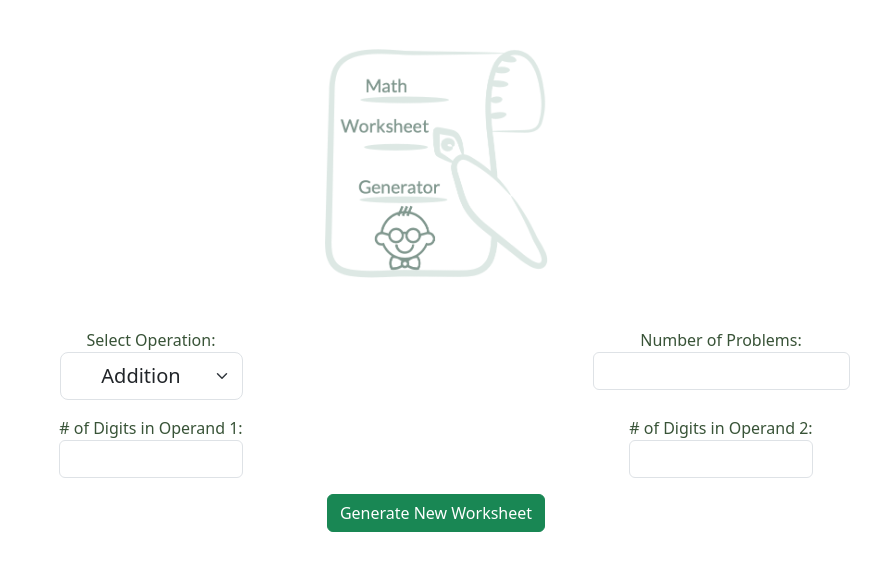
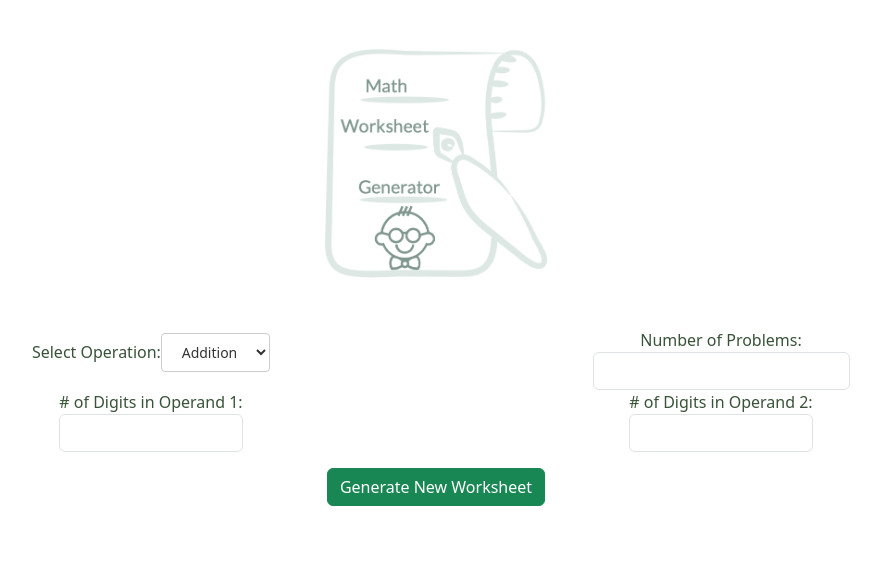
Before and after one commit to Johndunking/mathworksheets, a React (Create React App) app: page / in a window 1280 px wide. Shown: the top 570 px of the page, without its empty margins (204-1085 px from the left). Built offline with nearby package versions, Linux system fonts and the light colour scheme.

Commit message:
removed bootstrap selector to debug

```diff
--- a/src/App.css
+++ b/src/App.css
@@ -6,6 +6,27 @@ h1 {
   color: #385337;
 }
 
+.custom-label {
+  font-size: 16px;
+}
+
+.custom-select {
+  width: 20%;
+  padding: 8px;
+  font-size: 14px;
+  border: 1px solid #ccc;
+  border-radius: 4px;
+  box-sizing: border-box;
+  margin-top: 5px;
+  background-color: #fff; /* Background color for the dropdown */
+  color: #333; /* Text color */
+}
+
+/* Add styles for the selected option */
+.custom-select option {
+  background-color: #fff;
+  color: #333;
+}
 
 select.form-control {
   -webkit-appearance: menulist;
--- a/src/App.js
+++ b/src/App.js
@@ -124,22 +124,21 @@ function App() {
       {!problemsGenerated ? (
         <div className="generator-options row">
          <div className="col-md-6 text-center">
-            <label className='custom-label'>
+            <label className="custom-label" htmlFor="operationSelect">
               Select Operation:
+            </label>
             <select
-                className="form-select form-select-lg mb-3 custom-label"
+              className="custom-select"
+              id="operationSelect"
               value={selectedOperation}
               onChange={handleOperationChange}
-                aria-label=".form-select-lg"
-
-
+              aria-label="Select operation"
             >
               <option value="+">Addition</option>
               <option value="-">Subtraction</option>
               <option value="x">Multiplication</option>
               <option value="÷">Division</option>
             </select>
-            </label>
           </div>
 
           <div className="col-md-6 text-center">
```
Lines whose indentation alone changed are shown as unchanged.
